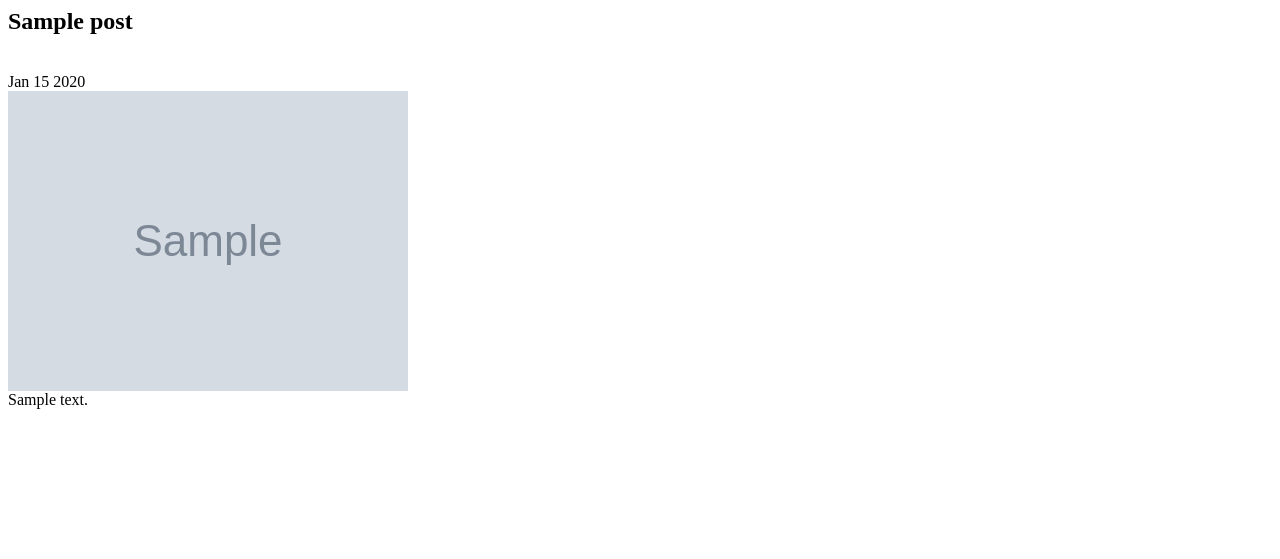
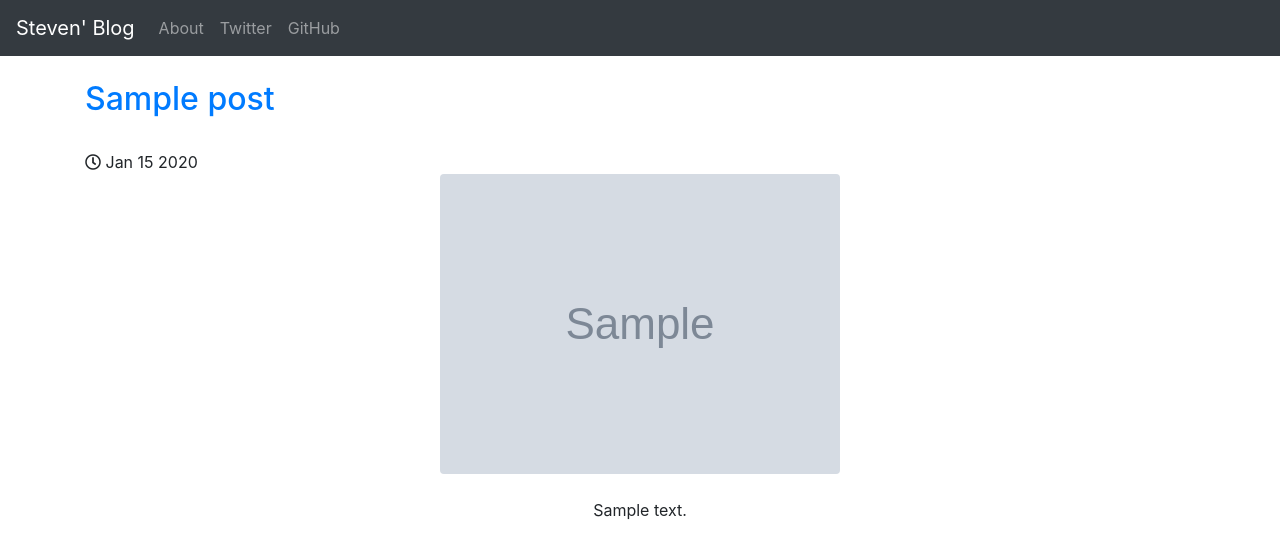
Before and after one commit to sjcorreia/simple-django-blog, a Django app: page /posts/1/ in a window 1280 px wide. Shown: the top 559 px of the page. Run offline with Django 3.2, Linux system fonts and the light colour scheme; tables that the repository leaves empty hold one stand-in row (values such as "Sample post"); grey boxes marked "Sample" are stand-in pictures; some libraries are stand-ins or nearby versions.

Commit message:
Adds style to post page

```diff
--- a/steven-blog/stevensblog/posts/templates/posts/home.html
+++ b/steven-blog/stevensblog/posts/templates/posts/home.html
@@ -62,7 +62,8 @@
         </a>
         <br/>
         <h5>
-            <i class="far fa-clock"></i> {{ post.pub_date_pretty }}</h5>
+            <i class="far fa-clock"></i> {{ post.pub_date_pretty }}
+        </h5>
         <br/>
         <div class="text-center">
             <img src="{{ post.image.url }}" class="img-responsive rounded" style="max-height: 300px;" />
--- a/steven-blog/stevensblog/posts/templates/posts/post_detail.html
+++ b/steven-blog/stevensblog/posts/templates/posts/post_detail.html
@@ -1,8 +1,80 @@
-<h2>{{ post.title }}</h2>
-<br/>
-{{ post.pub_date_pretty }}
-<br/>
-<img src="{{ post.image.url }}" />
-<br/>
-{{ post.body }}
-<br/>
+<!doctype html>
+<html lang="en">
+
+<head>
+    <!-- Required meta tags -->
+    <meta charset="utf-8">
+    <meta name="viewport" content="width=device-width, initial-scale=1, shrink-to-fit=no">
+
+    <!-- Bootstrap CSS -->
+    <link rel="stylesheet" href="https://stackpath.bootstrapcdn.com/bootstrap/4.1.1/css/bootstrap.min.css" integrity="sha384-WskhaSGFgHYWDcbwN70/dfYBj47jz9qbsMId/iRN3ewGhXQFZCSftd1LZCfmhktB"
+        crossorigin="anonymous">
+
+    <link rel="stylesheet" href="https://use.fontawesome.com/releases/v5.0.13/css/all.css" integrity="sha384-DNOHZ68U8hZfKXOrtjWvjxusGo9WQnrNx2sqG0tfsghAvtVlRW3tvkXWZh58N9jp"
+        crossorigin="anonymous">
+
+    <title>Steven's Blog!</title>
+</head>
+
+<body>
+
+    <nav class="navbar navbar-expand-lg navbar-dark bg-dark">
+        <a class="navbar-brand" href="#">Steven' Blog</a>
+        <button class="navbar-toggler" type="button" data-toggle="collapse" data-target="#navbarNav" aria-controls="navbarNav" aria-expanded="false"
+            aria-label="Toggle navigation">
+            <span class="navbar-toggler-icon"></span>
+        </button>
+        <div class="collapse navbar-collapse" id="navbarNav">
+            <ul class="navbar-nav">
+                <!-- <li class="nav-item active">
+                    <a class="nav-link" href="#">Home
+                        <span class="sr-only">(current)</span>
+                    </a>
+                </li> -->
+                <li class="nav-item">
+                    <a class="nav-link" href="#">About</a>
+                </li>
+                <li class="nav-item">
+                    <a class="nav-link" href="#">Twitter</a>
+                </li>
+                <li class="nav-item">
+                    <a class="nav-link" href="#">GitHub</a>
+                </li>
+                <!-- <li class="nav-item">
+                    <a class="nav-link disabled" href="#">Disabled</a>
+                </li> -->
+            </ul>
+        </div>
+    </nav>
+
+    <div class="container">
+        <br/>
+        <a href="{% url 'post_detail' post.id %}">
+            <h2>{{ post.title }}</h2>
+        </a>
+        <br/>
+        <i class="far fa-clock"></i> {{ post.pub_date_pretty }}
+        <br/>
+        <div class="text-center">
+            <img src="{{ post.image.url }}" class="img-responsive rounded" style="max-height: 300px;" />
+        </div>
+    </div>
+    <br/>
+    <div class="text-center">{{ post.body }}</div>
+    <br/>
+
+
+
+    </div>
+
+    <!-- Optional JavaScript -->
+    <!-- jQuery first, then Popper.js, then Bootstrap JS -->
+    <script src="https://code.jquery.com/jquery-3.3.1.slim.min.js" integrity="sha384-q8i/X+965DzO0rT7abK41JStQIAqVgRVzpbzo5smXKp4YfRvH+8abtTE1Pi6jizo"
+        crossorigin="anonymous"></script>
+    <script src="https://cdnjs.cloudflare.com/ajax/libs/popper.js/1.14.3/umd/popper.min.js" integrity="sha384-ZMP7rVo3mIykV+2+9J3UJ46jBk0WLaUAdn689aCwoqbBJiSnjAK/l8WvCWPIPm49"
+        crossorigin="anonymous"></script>
+    <script src="https://stackpath.bootstrapcdn.com/bootstrap/4.1.1/js/bootstrap.min.js" integrity="sha384-smHYKdLADwkXOn1EmN1qk/HfnUcbVRZyYmZ4qpPea6sjB/pTJ0euyQp0Mk8ck+5T"
+        crossorigin="anonymous"></script>
+</body>
+
+</html>
```
